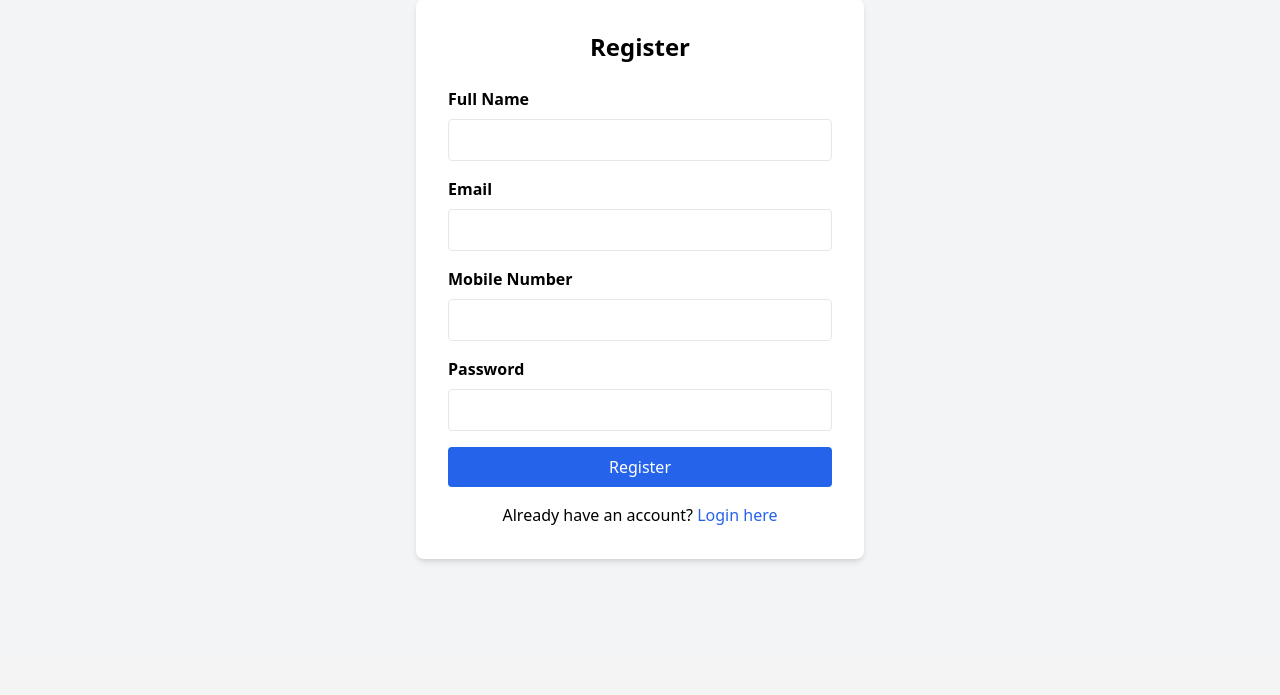
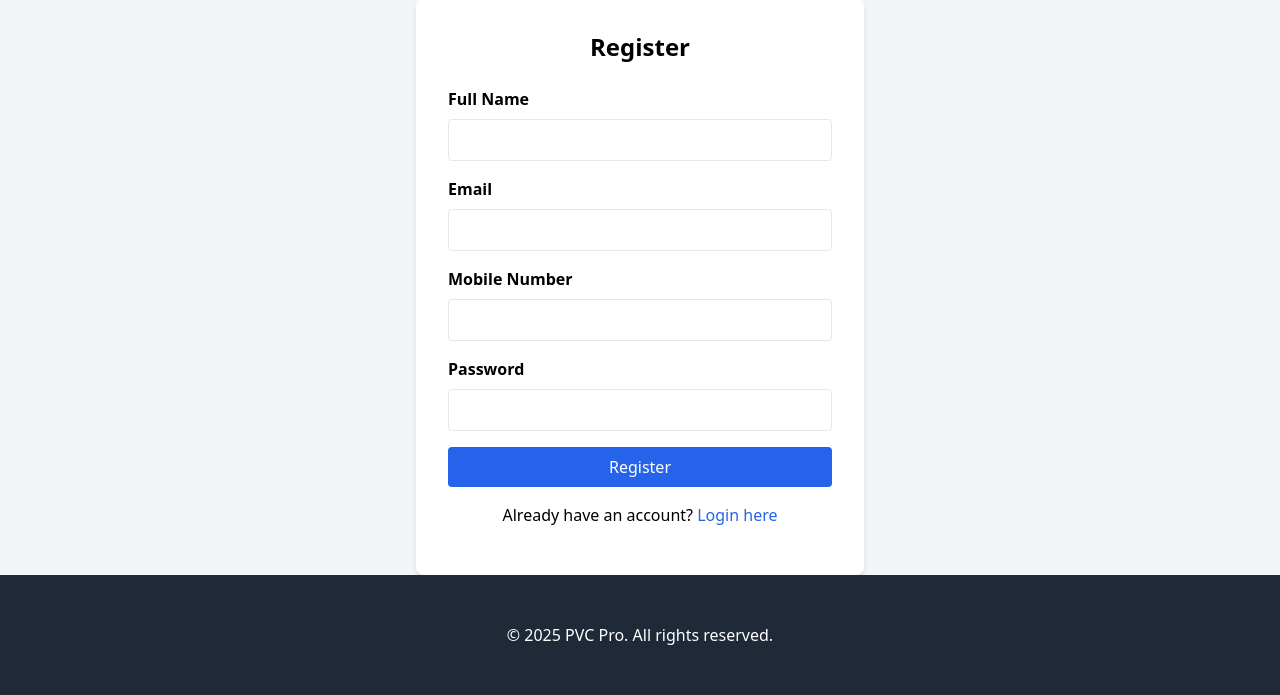
Before and after one commit to netrasarma/pvc-pro-web, a Flask app: page /register in a window 1280 px wide. Shown: the part 145-840 px from the top of the page. Before the commit the page ends 708 px from the top, so only its background shows below. Run offline with Flask 3, Linux system fonts and the light colour scheme; grey boxes labelled with a size stand in for pictures from a placeholder-image service; some libraries are stand-ins or nearby versions.

Commit message:
Update register.html

```diff
--- a/templates/register.html
+++ b/templates/register.html
@@ -62,10 +62,15 @@
             <input type="password" id="password" name="password" required class="w-full p-2 border rounded mb-4" />
             <button type="submit" class="w-full bg-blue-600 text-white py-2 rounded hover:bg-blue-700">Register</button>
         </form>
-        <p class="mt-4 text-center">
+        <p class="mt-4 text-center mb-4">
             Already have an account? <a href="/login" class="text-blue-600 hover:underline">Login here</a>
         </p>
     </div>
+    <footer class="bg-gray-800 text-white py-12 mt-auto">
+        <div class="container mx-auto px-6 text-center">
+            <p>© 2025 PVC Pro. All rights reserved.</p>
+        </div>
+    </footer>
 
     <script>
         const mobileMenuButton = document.getElementById('mobileMenuButton');
```
